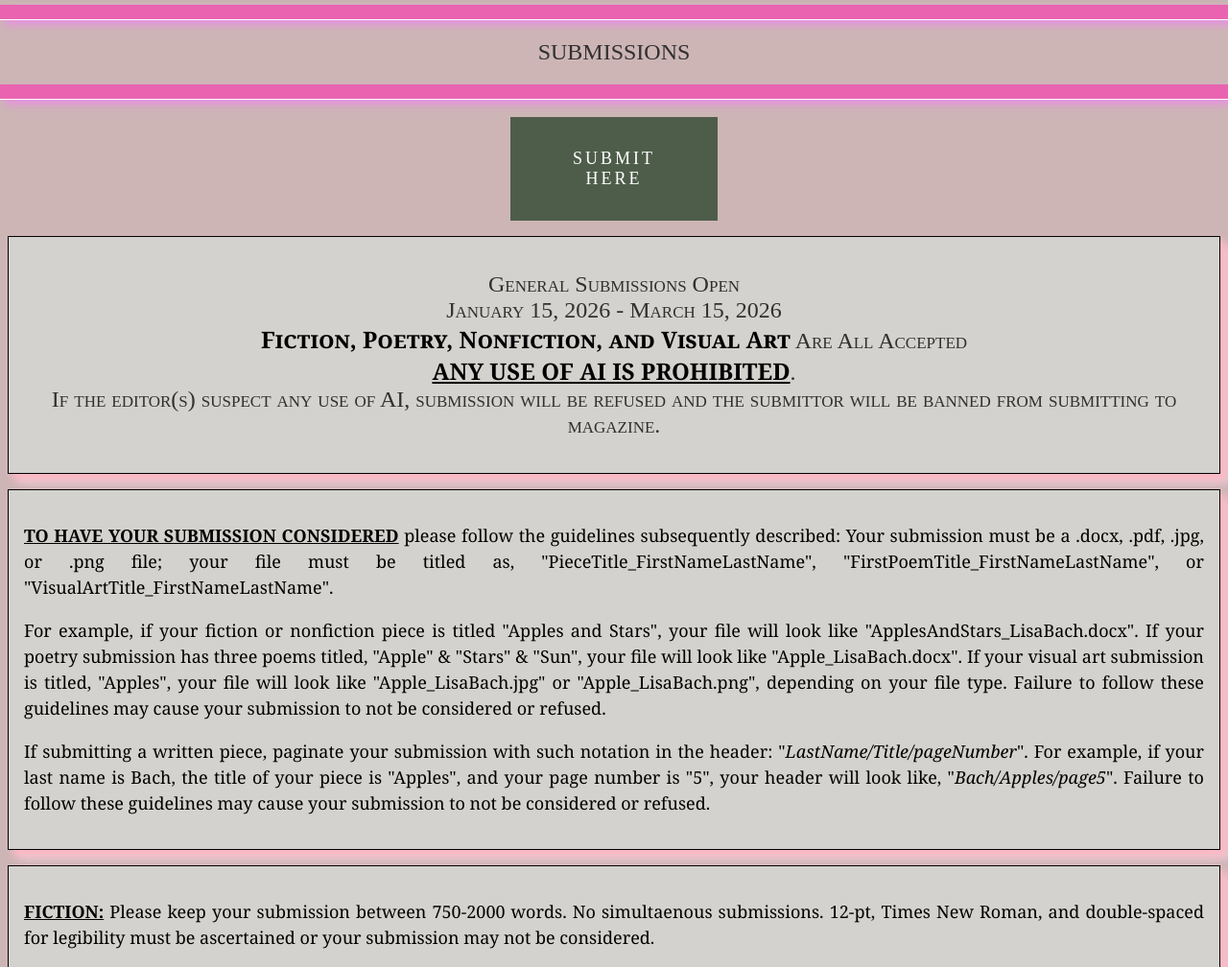
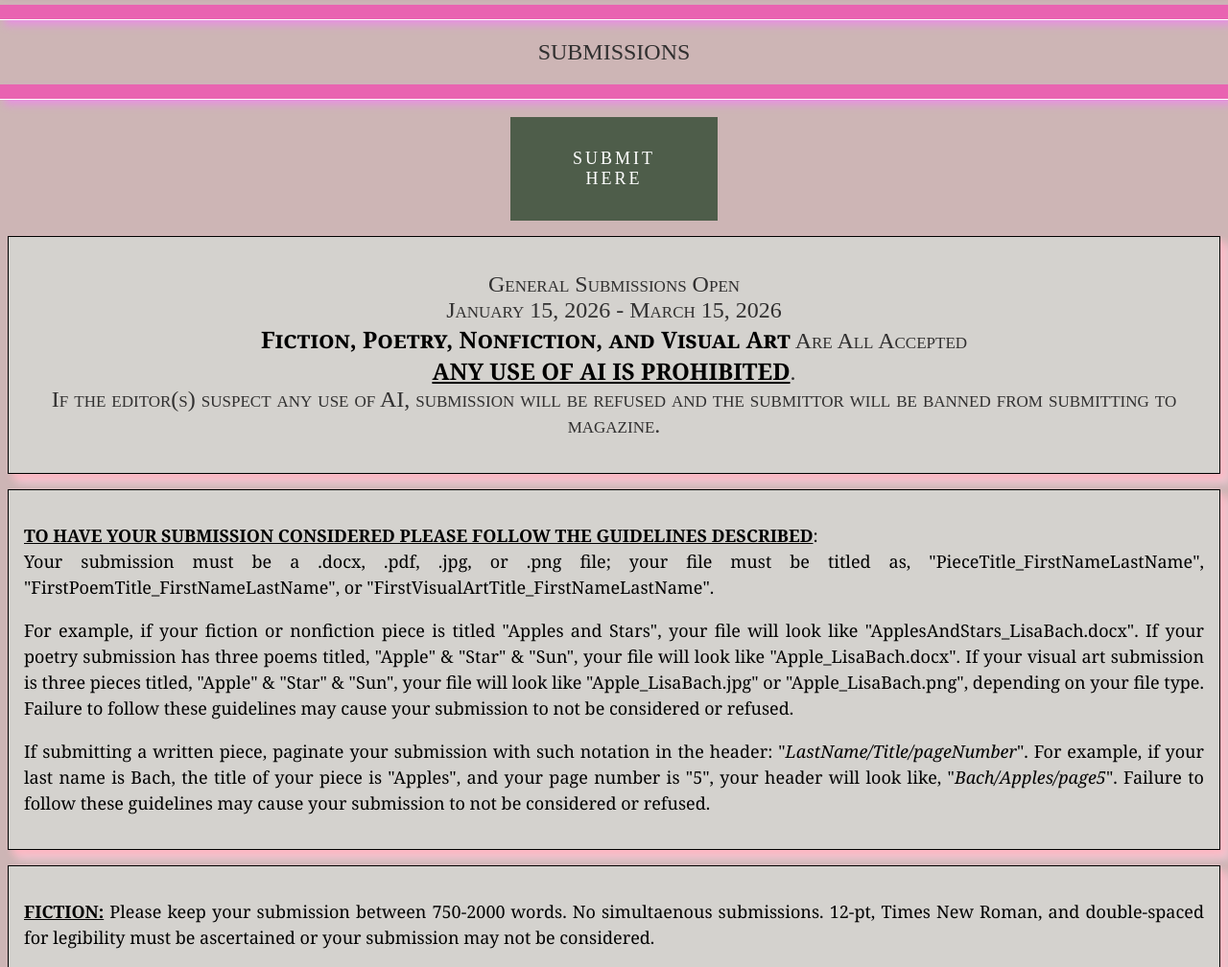
Before and after one commit to coratatouille/thanatapathy-website, a plain HTML site: page submissions.html in a window 1280 px wide. Shown: the part 92-1100 px from the top of the page at 96% size. Drawn offline with Linux system fonts and the light colour scheme; a script that the page names is missing.

Commit message:
Add files via upload

```diff
--- a/submissions.html
+++ b/submissions.html
@@ -78,16 +78,16 @@
         <div class="box-fill">
 
             <p>
-                <b><u>TO HAVE YOUR SUBMISSION CONSIDERED</u></b> please follow the guidelines subsequently described:
+                <b><u>TO HAVE YOUR SUBMISSION CONSIDERED PLEASE FOLLOW THE GUIDELINES DESCRIBED</u></b>:<br>
                 Your submission must be a .docx, .pdf, .jpg, or .png file; your file must be titled as, "PieceTitle_FirstNameLastName", "FirstPoemTitle_FirstNameLastName",
-                or "VisualArtTitle_FirstNameLastName".
+                or "FirstVisualArtTitle_FirstNameLastName".
             </p>
 
             <p>
                 For example,
                 if your fiction or nonfiction piece is titled "Apples and Stars", your file will look like "ApplesAndStars_LisaBach.docx".
-                If your poetry submission has three poems titled, "Apple" & "Stars" & "Sun", your file will look like "Apple_LisaBach.docx".
-                If your visual art submission is titled, "Apples", your file will look like "Apple_LisaBach.jpg" or "Apple_LisaBach.png", depending
+                If your poetry submission has three poems titled, "Apple" & "Star" & "Sun", your file will look like "Apple_LisaBach.docx".
+                If your visual art submission is three pieces titled, "Apple" & "Star" & "Sun", your file will look like "Apple_LisaBach.jpg" or "Apple_LisaBach.png", depending
                 on your file type. Failure to follow these guidelines may cause your submission to not be considered or refused.
             </p>
 
```
Also changed, not shown: issues.html (+5 -3 lines).
